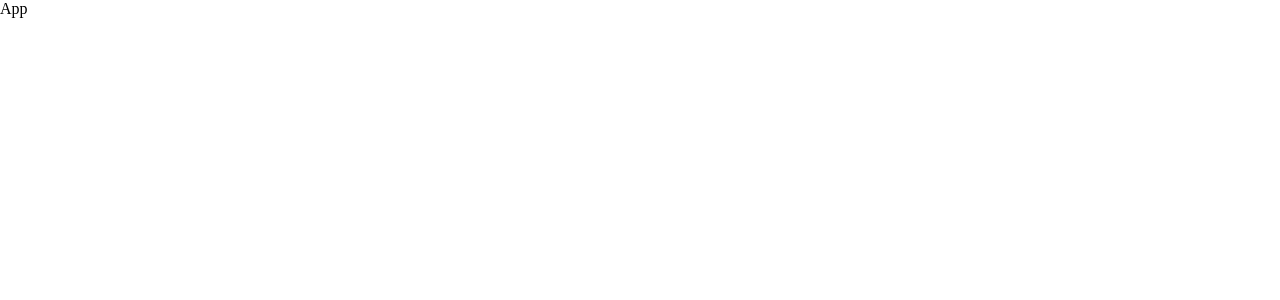
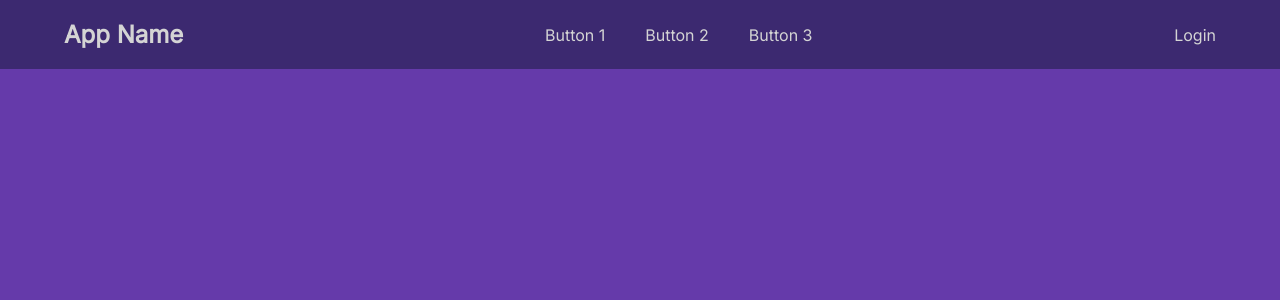
Before and after one commit to anawinter53/Learnify, a React (Vite) app in the folder client/: page / in a window 1280 px wide. Shown: the top 300 px of the page. Built offline with nearby package versions, Linux system fonts and the light colour scheme.

Commit message:
create LandingNav

```diff
--- a/client/src/App.jsx
+++ b/client/src/App.jsx
@@ -1,8 +1,11 @@
 import React from 'react'
 import { Routes, Route } from 'react-router-dom'
+import { LandingNav } from './layouts'
 
 export default function App() {
   return (
-    <div>App</div>
+    <>
+      <LandingNav />
+    </>
   )
 }
--- a/client/src/index.css
+++ b/client/src/index.css
@@ -1,4 +1,15 @@
+@import url("https://fonts.googleapis.com/css2?family=Inter&family=Roboto&display=swap");
+
 * {
+  font-family: "Inter", sans-serif;
+}
+
+html, body, * {
+  margin: 0;
   padding: 0;
-  margin: 0;
+  box-sizing: border-box;
 }
+
+body {
+  background: #653AAA;
+}
--- /dev/null
+++ b/client/src/layouts/LandingNav/index.jsx
@@ -0,0 +1,18 @@
+import React from 'react'
+import styles from "./index.module.css"
+
+export default function LandingNav() {
+  return (
+    <>
+      <nav>
+        <h1 className={styles["title"]}>App Name</h1>
+        <div className={styles["options"]}>
+          <div className={`${styles["option"]} ${styles["btn"]}`}>Button 1</div>
+          <div className={`${styles["option"]} ${styles["btn"]}`}>Button 2</div>
+          <div className={`${styles["option"]} ${styles["btn"]}`}>Button 3</div>
+        </div>
+        <div className={`${styles["login"]} ${styles["btn"]}`}>Login</div>
+      </nav>
+    </>
+  )
+}
--- /dev/null
+++ b/client/src/layouts/LandingNav/index.module.css
@@ -0,0 +1,17 @@
+nav, .options {
+  display: flex;
+  justify-content: space-between;
+  align-items: center;
+  flex-direction: row;
+  gap: 40px;
+}
+
+nav {
+  padding: 20px 5%;
+  background: #3C2970;
+  color: #d4d4d4;
+}
+
+.btn {
+  cursor: pointer;
+}
--- /dev/null
+++ b/client/src/layouts/index.jsx
@@ -0,0 +1 @@
+export {default as LandingNav} from "./LandingNav"
```
